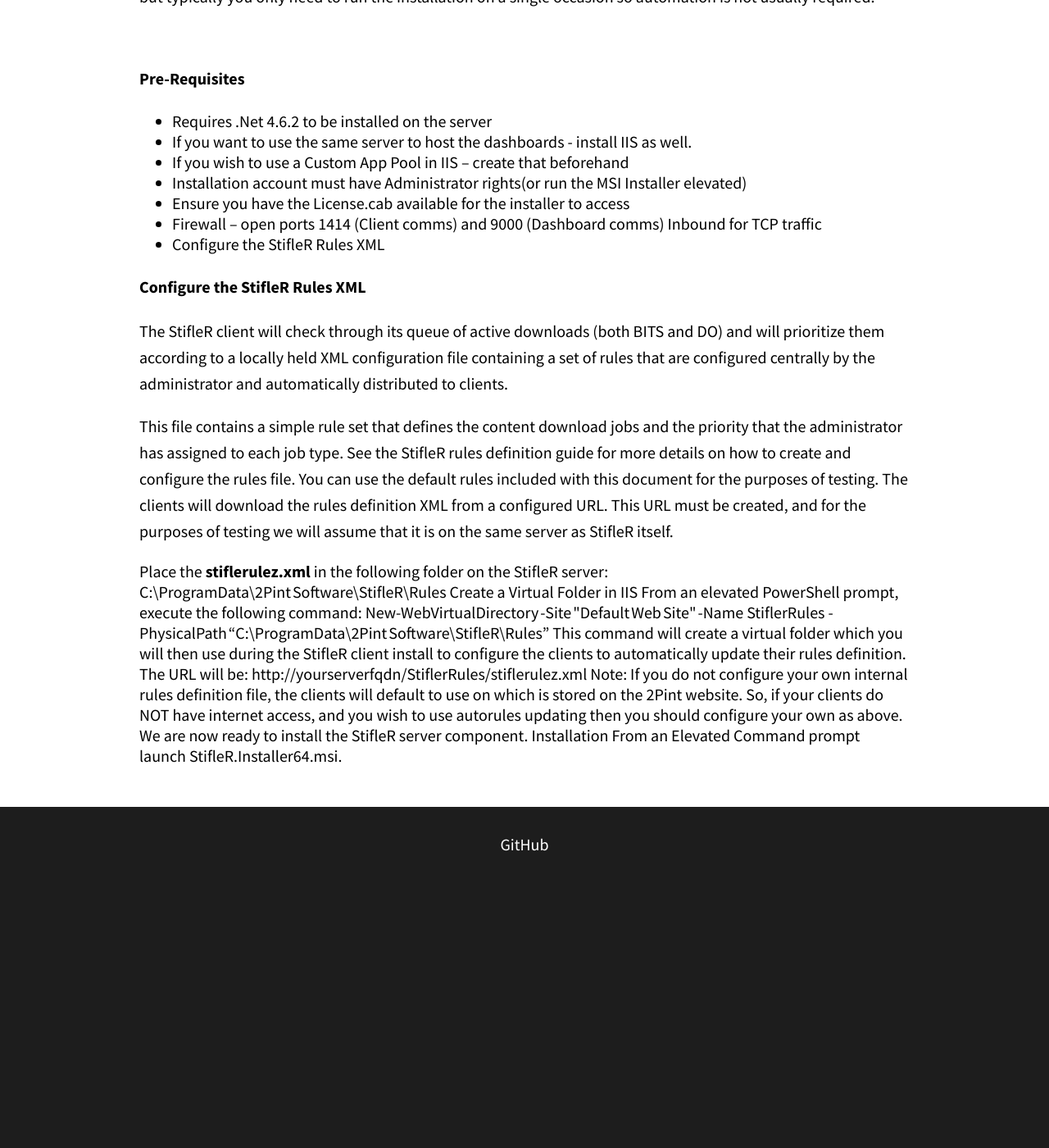
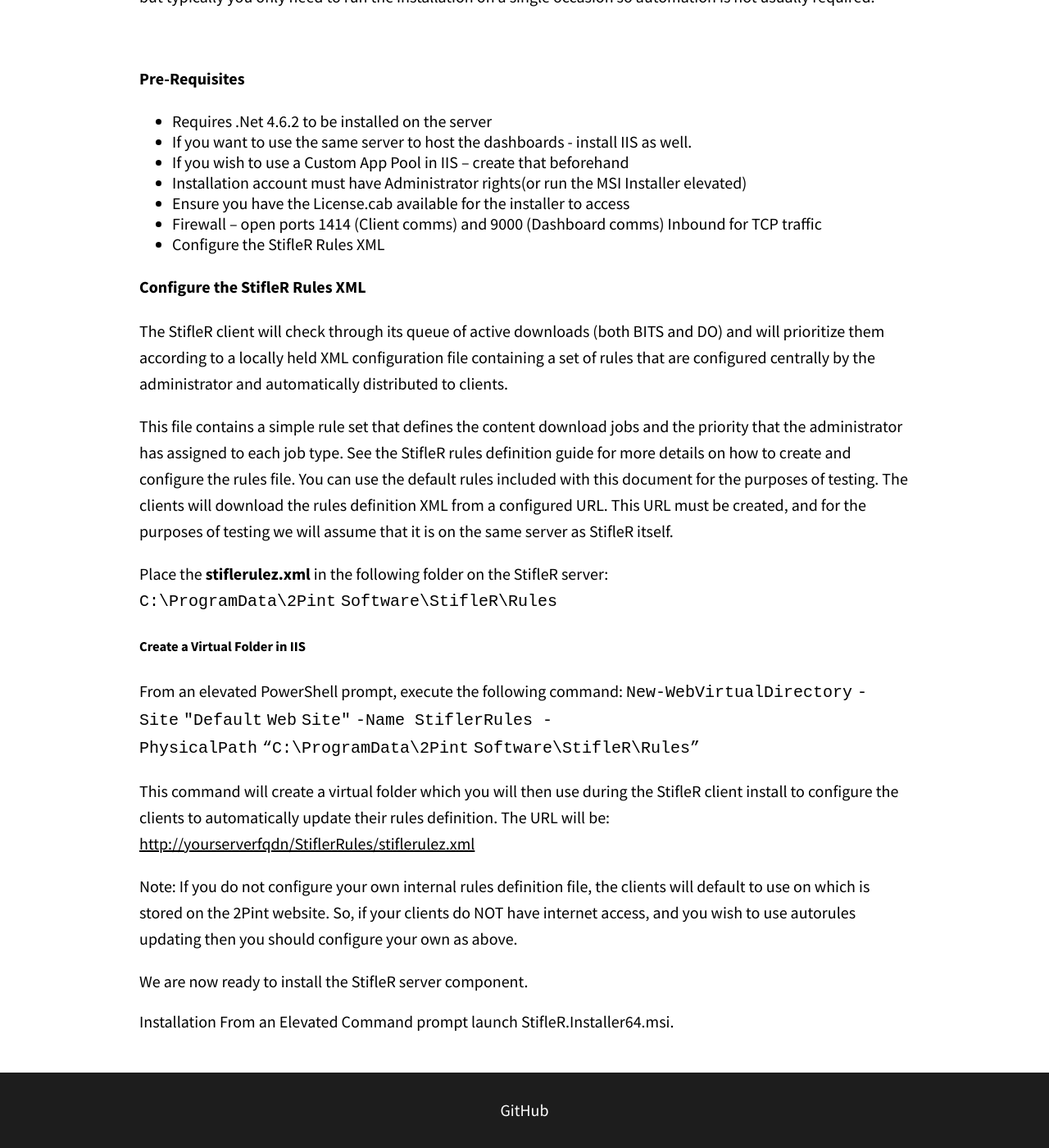
Before and after one commit to RoseSmithTest/2PintTest.github.io, a Jekyll site: the page built from docs/StifleRServerInstallation.html, in a window 1280 px wide and 1400 px high, scrolled down 370 px. Shown: the whole window at 82% size. Built offline with Jekyll 4.4.1, drawn with Linux system fonts in a browser that asks for light colours; before the commit the page ends 1446 px from its top, so only the background shows below that; part of the change alters nothing that is shown.

```diff
--- a/docs/StifleRServerInstallation.html
+++ b/docs/StifleRServerInstallation.html
@@ -28,18 +28,18 @@ navigation_weight: 1
 
 <p>This file contains a simple rule set that defines the content download jobs and the priority that the administrator has assigned to each job type. See the StifleR rules definition guide for more details on how to create and configure the rules file. You can use the default rules included with this document for the purposes of testing. The clients will download the rules definition XML from a configured URL. This URL must be created, and for the purposes of testing we will assume that it is on the same server as StifleR itself.</p>
 
-	Place the <b>stiflerulez.xml</b> in the following folder on the StifleR server:
-C:\ProgramData\2Pint Software\StifleR\Rules
+	<p>Place the <b>stiflerulez.xml</b> in the following folder on the StifleR server:
+		<code>C:\ProgramData\2Pint Software\StifleR\Rules</code></p>
 
-Create a Virtual Folder in IIS
-From an elevated PowerShell prompt, execute the following command:
-New-WebVirtualDirectory -Site "Default Web Site" -Name StiflerRules - PhysicalPath “C:\ProgramData\2Pint Software\StifleR\Rules”
+	<h5>Create a Virtual Folder in IIS</h5>
+<p>From an elevated PowerShell prompt, execute the following command:
+<code>New-WebVirtualDirectory -Site "Default Web Site" -Name StiflerRules - PhysicalPath “C:\ProgramData\2Pint Software\StifleR\Rules” </code></p>
 
-This command will create a virtual folder which you will then use during the StifleR client install to configure the clients to automatically update their rules definition. The URL will be: http://yourserverfqdn/StiflerRules/stiflerulez.xml
+<p>This command will create a virtual folder which you will then use during the StifleR client install to configure the clients to automatically update their rules definition. The URL will be: <a href="http://yourserverfqdn/StiflerRules/stiflerulez.xml">http://yourserverfqdn/StiflerRules/stiflerulez.xml</a></p>
 
-Note: If you do not configure your own internal rules definition file, the clients will default to use on which is stored on the 2Pint website. So, if your clients do NOT have internet access, and you wish to use autorules updating then you should configure your own as above.
+<p>Note: If you do not configure your own internal rules definition file, the clients will default to use on which is stored on the 2Pint website. So, if your clients do NOT have internet access, and you wish to use autorules updating then you should configure your own as above.</p>
 
-We are now ready to install the StifleR server component.
+	<p>We are now ready to install the StifleR server component.</p>
 
 Installation
 From an Elevated Command prompt launch StifleR.Installer64.msi.
```
